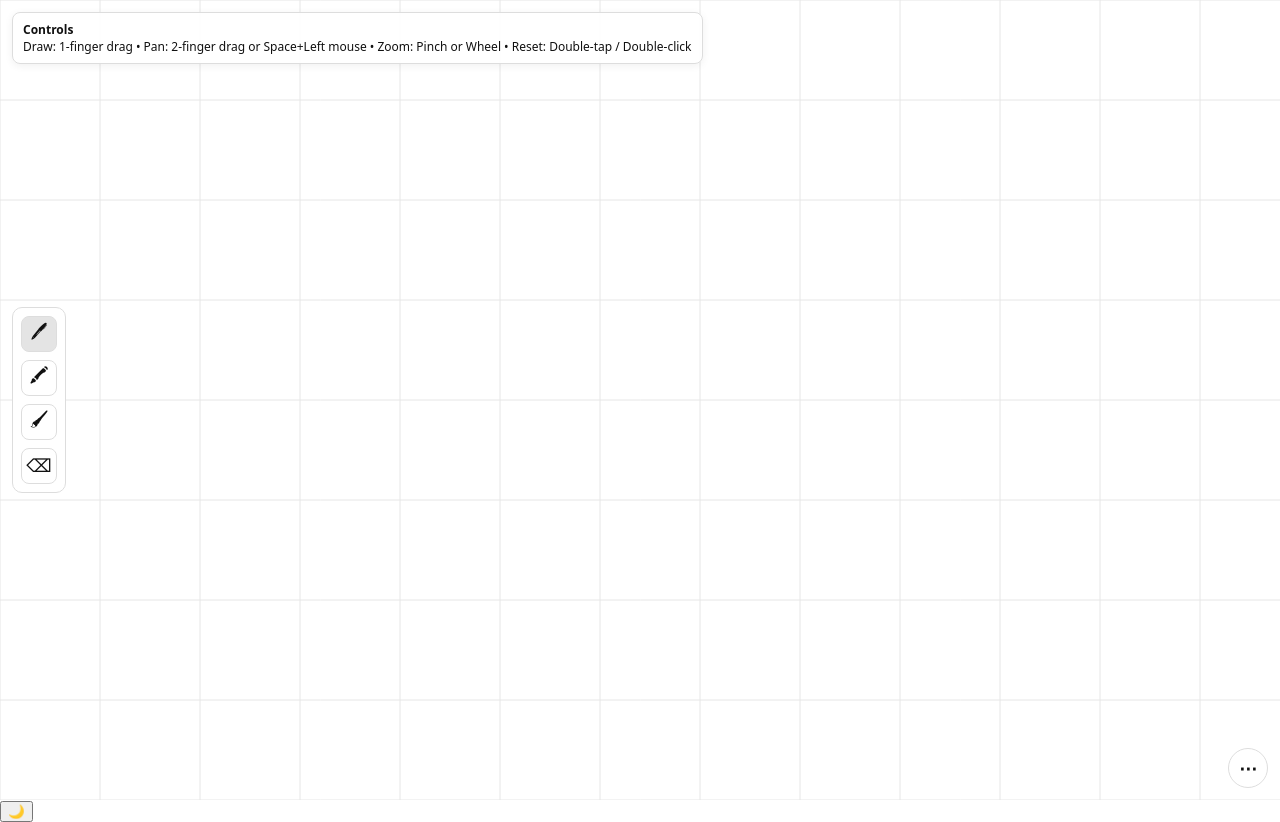
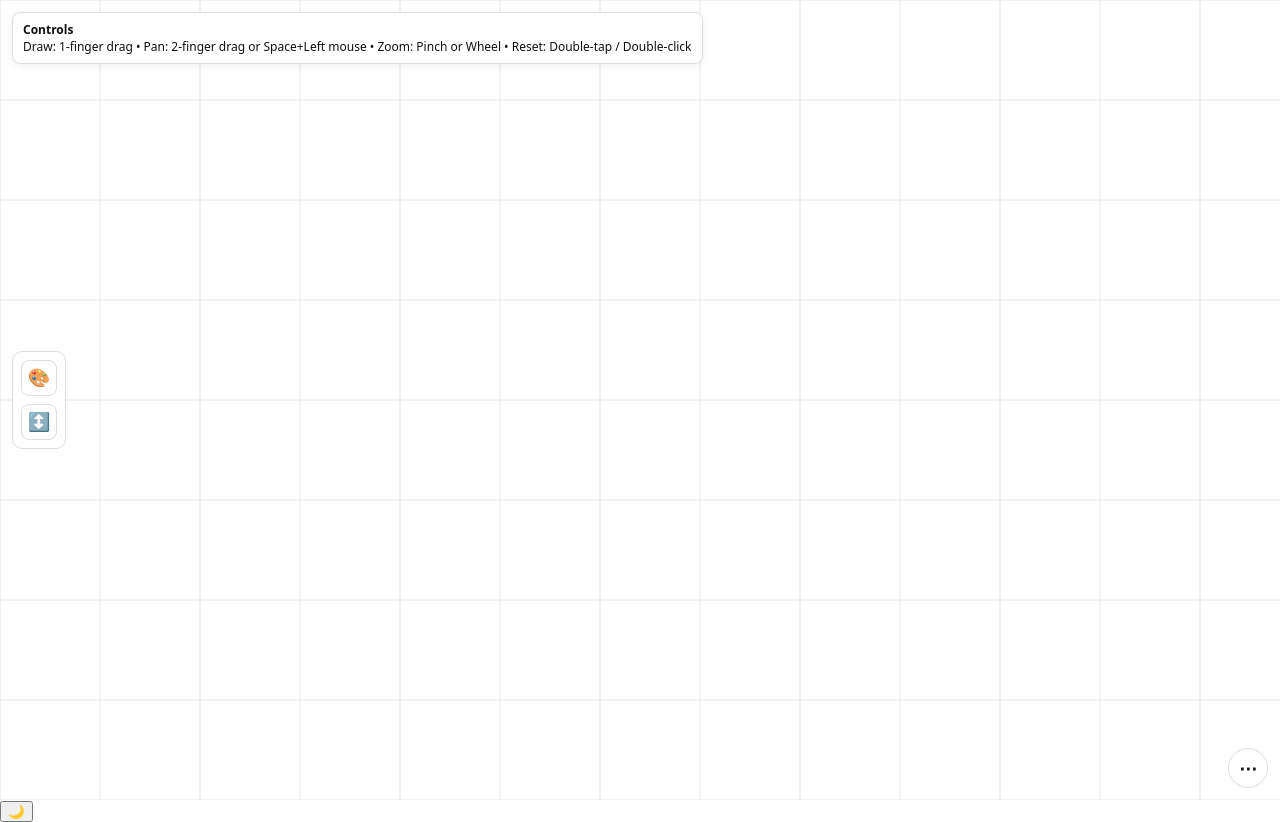
Before and after one commit to bhaumikmaan/web-whiteboard, a React (Vite) app: page / in a window 1280 px wide. Built offline with nearby package versions, Linux system fonts and the light colour scheme.

Commit message:
Add pen width

```diff
--- a/src/App.css
+++ b/src/App.css
@@ -78,6 +78,37 @@ body {
 .palette-btn:hover {
   opacity: 0.9;
 }
+
+/* Vertical pop-out panel anchored next to toolbar (top/left set inline) */
+.palette-pop {
+  position: fixed;
+  z-index: 100;                 /* above canvas and HUD */
+  display: flex;
+  flex-direction: column;       /* vertical list */
+  gap: 6px;
+  padding: 8px;
+  border-radius: 10px;
+  border: 1px solid var(--panel-border);
+  background: var(--panel-bg);
+  color: var(--text);
+  backdrop-filter: blur(6px);
+  box-shadow: 0 6px 24px rgba(0,0,0,0.12);
+}
+.palette-item {
+  display: inline-flex;
+  align-items: center;
+  gap: 8px;
+  padding: 6px 8px;
+  border-radius: 8px;
+  border: 1px solid var(--panel-border);
+  background: transparent;
+  color: var(--text);
+  cursor: pointer;
+  font: 500 12px ui-sans-serif, system-ui, -apple-system, Segoe UI, Roboto, Arial, sans-serif;
+}
+.palette-item .swatch { display: inline-block; background: currentColor; border-radius: 999px; }
+.palette-item.active { background: color-mix(in oklab, var(--panel-bg) 70%, var(--text) 10%); }
+
 
 /* Theme variables */
 .App.light {
@@ -183,6 +214,7 @@ body {
     padding: 6px;
     gap: 6px;
   }
+  .palette-pop { gap: 4px; padding: 6px; }
   .theme-toggle {
     display: none;
   }
--- a/src/App.jsx
+++ b/src/App.jsx
@@ -1,4 +1,5 @@
 import React from 'react'
+import { createPortal } from 'react-dom'
 import './App.css'
 
 function App() {
@@ -484,32 +485,129 @@ function Toaster({ theme, onToggleTheme }) {
 
 // Mid-left brush palette
 function BrushPalette({ theme, tool, onChange }) {
+  const [showSize, setShowSize] = React.useState(false)
+  const [showStyle, setShowStyle] = React.useState(false)
+  const [stylePos, setStylePos] = React.useState({ top: 0, left: 0 })
+  const [sizePos, setSizePos] = React.useState({ top: 0, left: 0 })
+  const styleBtnRef = React.useRef(null)
+  const sizeBtnRef = React.useRef(null)
+  const sizeId = 'menu-sizes'
+  const styleId = 'menu-styles'
+
+
+  const setSize = (px) => {
+    onChange({ kind: tool.kind || 'pen', size: px })
+    setShowSize(false)
+  }
+  const setKind = (k) => {
+    onChange({ kind: k, size: tool.size || 2 })
+    setShowStyle(false)
+  }
+  const toggleStyle = () => {
+    const el = styleBtnRef.current
+    if (el) {
+      const r = el.getBoundingClientRect()           // viewport coords [web:350]
+      setStylePos({
+        top: r.top + window.scrollY,                  // add scroll offset [web:358]
+        left: r.right + window.scrollX + 8            // add scroll offset [web:355]
+      })
+    }
+    setShowStyle(v => !v)
+    setShowSize(false)
+  }
+  const toggleSize = () => {
+    const el = sizeBtnRef.current
+    if (el) {
+      const r = el.getBoundingClientRect()           // viewport coords [web:350]
+      setSizePos({
+        top: r.top + window.scrollY,                  // add scroll offset [web:358]
+        left: r.right + window.scrollX + 8            // add scroll offset [web:355]
+      })
+    }
+    setShowSize(v => !v)
+    setShowStyle(false)
+  }
+
+
   return (
-    <div className="palette" role="toolbar" aria-label="Brush styles">
+    <div className="palette" role="toolbar" aria-label="Brush tools">
       <button
-        className={`palette-btn ${tool.kind === 'pen' ? 'active' : ''}`}
-        onClick={() => onChange({ kind: 'pen', size: 2 })}
-        title="Pen"
-        aria-pressed={tool.kind === 'pen'}
-      >🖊</button>
+        ref={styleBtnRef}
+        className="palette-btn"
+        onClick={toggleStyle}
+        aria-haspopup="menu"
+        aria-expanded={showStyle}
+        aria-controls={styleId}
+        title="Brush style"
+      >🎨</button>
+
+
       <button
-        className={`palette-btn ${tool.kind === 'marker' ? 'active' : ''}`}
-        onClick={() => onChange({ kind: 'marker', size: 3 })}
-        title="Marker"
-        aria-pressed={tool.kind === 'marker'}
-      >🖍</button>
-      <button
-        className={`palette-btn ${tool.kind === 'highlighter' ? 'active' : ''}`}
-        onClick={() => onChange({ kind: 'highlighter', size: 2 })}
-        title="Highlighter"
-        aria-pressed={tool.kind === 'highlighter'}
-      >🖌</button>
-      <button
-        className={`palette-btn ${tool.kind === 'eraser' ? 'active' : ''}`}
-        onClick={() => onChange({ kind: 'eraser', size: 2 })}
-        title="Eraser"
-        aria-pressed={tool.kind === 'eraser'}
-      >⌫</button>
+        ref={sizeBtnRef}
+        className="palette-btn"
+        onClick={toggleSize}
+        aria-haspopup="menu"
+        aria-expanded={showSize}
+        aria-controls={sizeId}
+        title="Pen width"
+      >↕️</button>
+
+
+      {showStyle && createPortal(
+        <div
+          id={styleId}
+          role="menu"
+          className="palette-pop"
+          style={{ top: stylePos.top, left: stylePos.left }}  // exact anchor point [web:350]
+          aria-label="Brush style menu"
+        >
+          {[
+            { key: 'pen', label: 'Pen', icon: '🖊' },
+            { key: 'marker', label: 'Marker', icon: '🖍' },
+            { key: 'highlighter', label: 'Highlighter', icon: '🖌' },
+            { key: 'eraser', label: 'Eraser', icon: '⌫' },
+          ].map(o => (
+            <button
+              key={o.key}
+              role="menuitemradio"
+              aria-checked={tool.kind === o.key}
+              className={`palette-item ${tool.kind === o.key ? 'active' : ''}`}
+              onClick={() => setKind(o.key)}
+              title={o.label}
+            >
+              <span aria-hidden="true" style={{ marginRight: 6 }}>{o.icon}</span>
+              {o.label}
+            </button>
+          ))}
+        </div>,
+        document.body
+      )}
+
+
+      {showSize && createPortal(
+        <div
+          id={sizeId}
+          role="menu"
+          className="palette-pop"
+          style={{ top: sizePos.top, left: sizePos.left }}     // no extra transform [web:350]
+          aria-label="Pen width menu"
+        >
+          {[1, 2, 4, 6, 8, 12, 16].map(n => (
+            <button
+              key={n}
+              role="menuitemradio"
+              aria-checked={tool.size === n}
+              className={`palette-item ${tool.size === n ? 'active' : ''}`}
+              onClick={() => setSize(n)}
+              title={`${n}px`}
+            >
+              <span className="swatch" style={{ height: Math.max(2, n), width: 28 }} />
+              {n}px
+            </button>
+          ))}
+        </div>,
+        document.body
+      )}
     </div>
   )
 }
```
